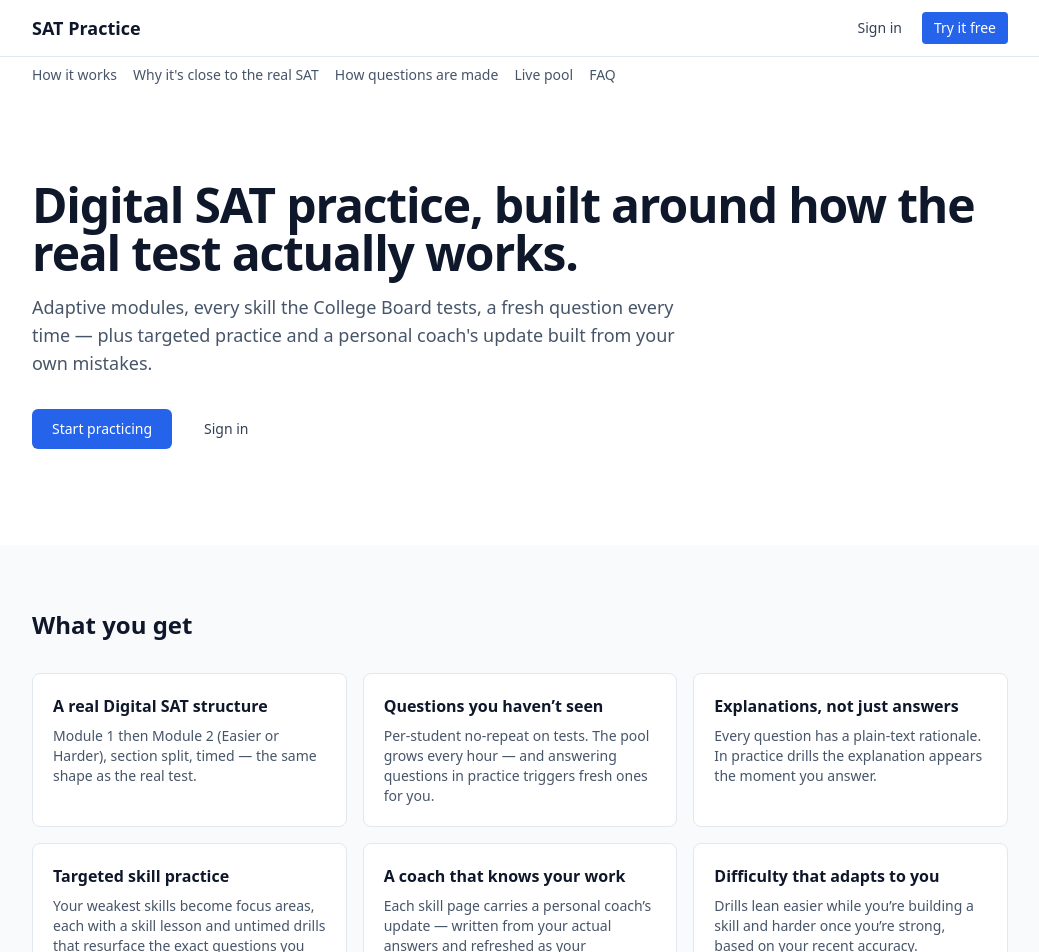
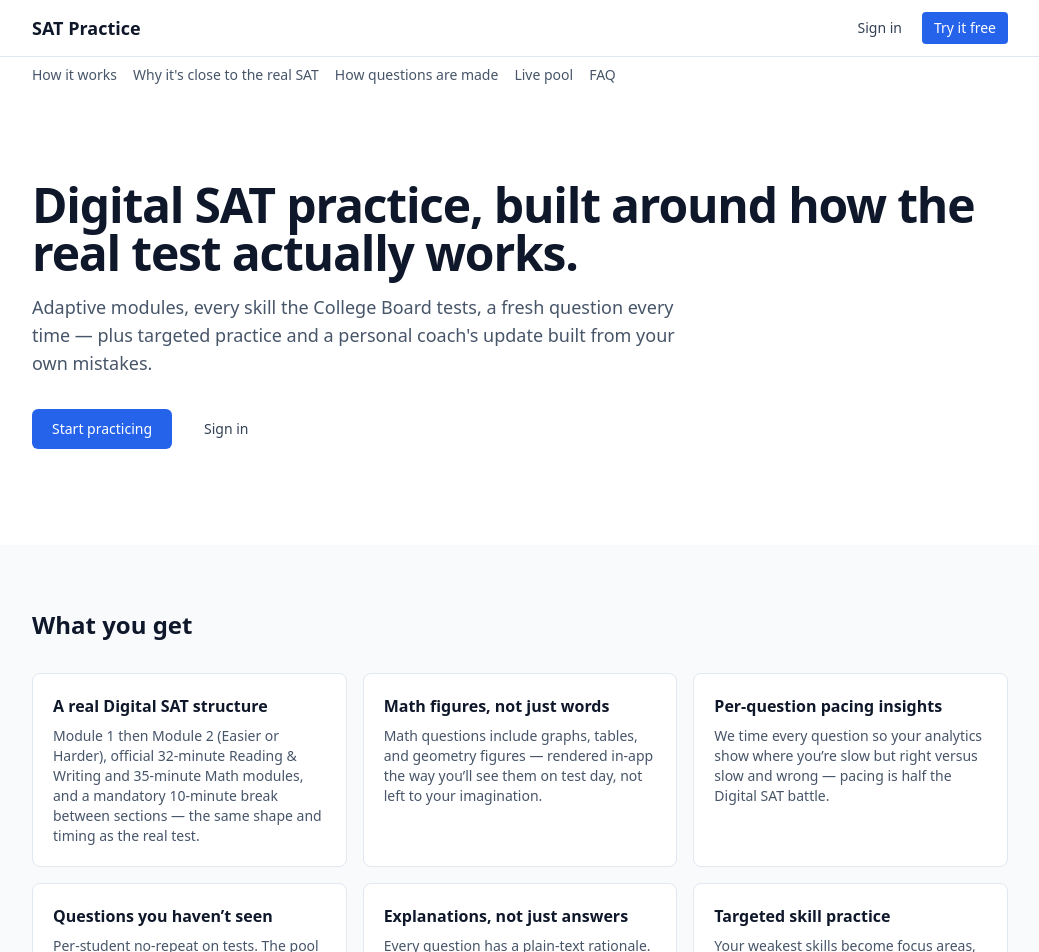
Before and after one commit to abhiagri15/sat-app, a Next.js app: page /how-it-works in a window 1280 px wide. Shown: the top 952 px of the page, without its empty margins (120-1159 px from the left). Built offline with nearby package versions, Linux system fonts and the light colour scheme; no server answers.

Commit message:
docs: parity pack gotchas + marketing updates

```diff
--- a/app/how-it-works/_components/FaqAccordion.tsx
+++ b/app/how-it-works/_components/FaqAccordion.tsx
@@ -37,8 +37,12 @@
     a: 'Yes. Only your account sees your attempt history and analytics. Aggregate pool numbers on this page are public, but per-user data is not.',
   },
   {
+    q: 'How is my score calculated?',
+    a: 'Each section is scored against a real College Board–published Digital SAT curve, then the two sections sum to a 400–1600 composite. We label it an estimated score: it typically lands within about ±30 points per section of a real administration. It’s an honest practice estimate, not an official College Board score.',
+  },
+  {
     q: 'How accurate is the difficulty rating?',
-    a: 'Every question is classified Easy / Medium / Hard at generation time. Admins periodically review and reclassify questions as needed.',
+    a: 'Every question starts classified Easy / Medium / Hard at generation time. As students answer, those labels recalibrate from real performance — a question most people get right is relabeled easier, one most people miss is relabeled harder — so the difficulty tiers sharpen automatically as data accumulates. Admins can also review and reclassify questions.',
   },
   {
     q: 'Can I use this on mobile?',
--- a/app/how-it-works/_components/WhatYouGet.tsx
+++ b/app/how-it-works/_components/WhatYouGet.tsx
@@ -2,7 +2,15 @@
 const CARDS = [
   {
     title: 'A real Digital SAT structure',
-    body: 'Module 1 then Module 2 (Easier or Harder), section split, timed — the same shape as the real test.',
+    body: 'Module 1 then Module 2 (Easier or Harder), official 32-minute Reading & Writing and 35-minute Math modules, and a mandatory 10-minute break between sections — the same shape and timing as the real test.',
+  },
+  {
+    title: 'Math figures, not just words',
+    body: 'Math questions include graphs, tables, and geometry figures — rendered in-app the way you’ll see them on test day, not left to your imagination.',
+  },
+  {
+    title: 'Per-question pacing insights',
+    body: 'We time every question so your analytics show where you’re slow but right versus slow and wrong — pacing is half the Digital SAT battle.',
   },
   {
     title: 'Questions you haven’t seen',
```
Also changed, not shown: 1 other file (tests, documents, lock files or other folders).
